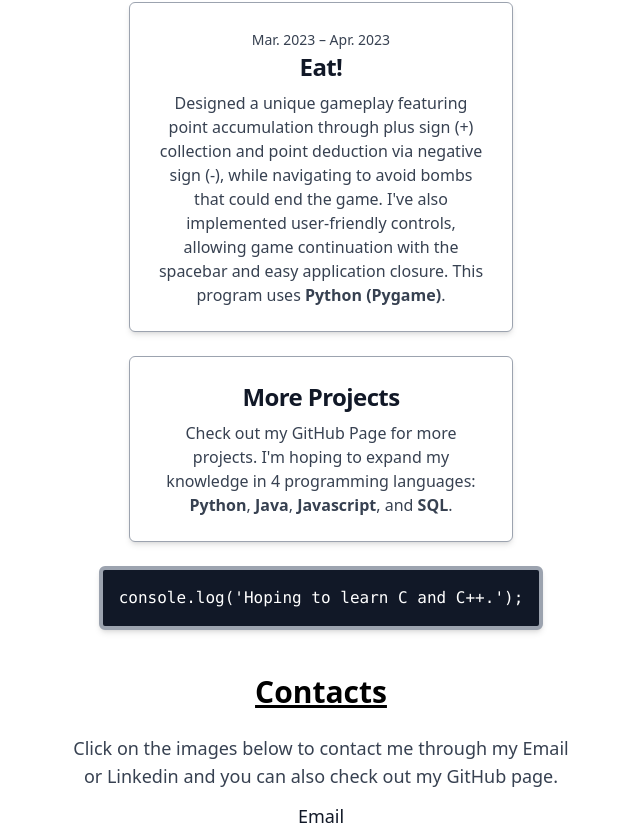
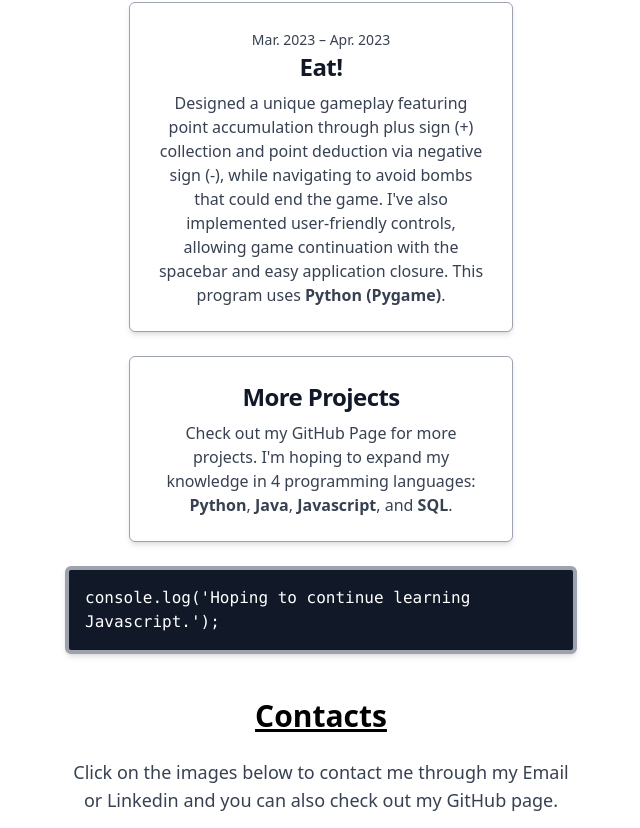
Before and after one commit to AhmedAbdulwasi/portfolio, a React (Vite) app: page / in a window 1280 px wide. Shown: the part 4082-4910 px from the top of the page, without its empty margins (319-959 px from the left). Built offline with nearby package versions, Linux system fonts and the light colour scheme.

Commit message:
Update Projects.jsx

```diff
--- a/src/pages/Projects.jsx
+++ b/src/pages/Projects.jsx
@@ -43,7 +43,7 @@ function Projects() {
         <div className="bg-gray-900 text-white p-4 rounded mt-6 max-w-2xl mx-auto overflow-auto border-gray-400 rounded-md border-4 shadow-md">
             <pre className="text-left whitespace-pre-wrap">
               <code>
-                {`console.log('Hoping to learn C and C++.');`}
+                {`console.log('Hoping to continue learning Javascript.');`}
               </code>
             </pre>
         </div>
```
